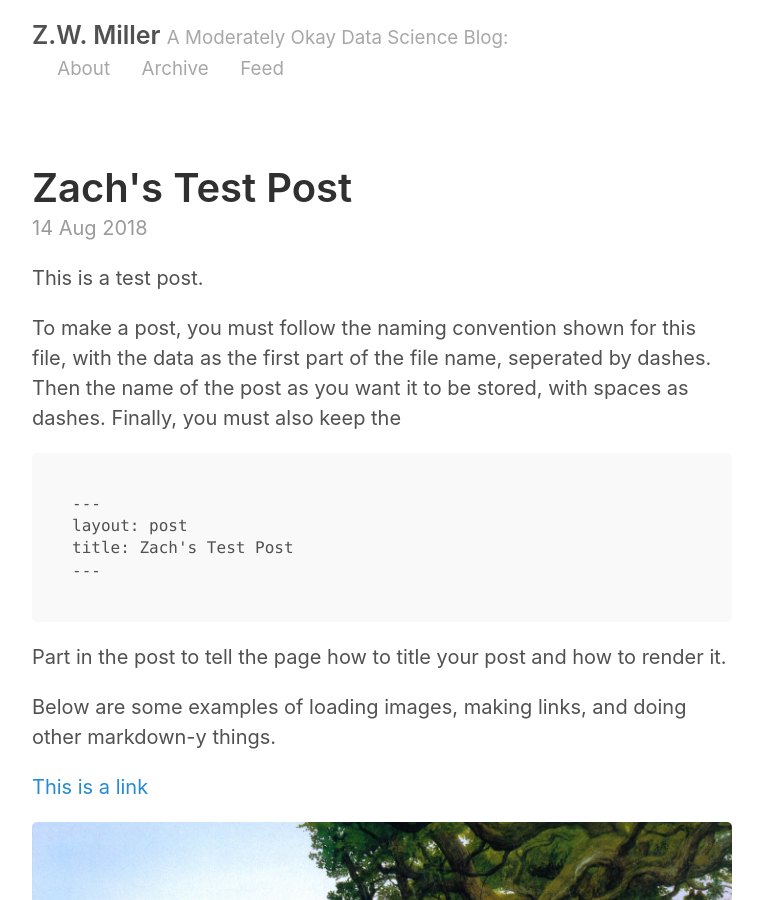
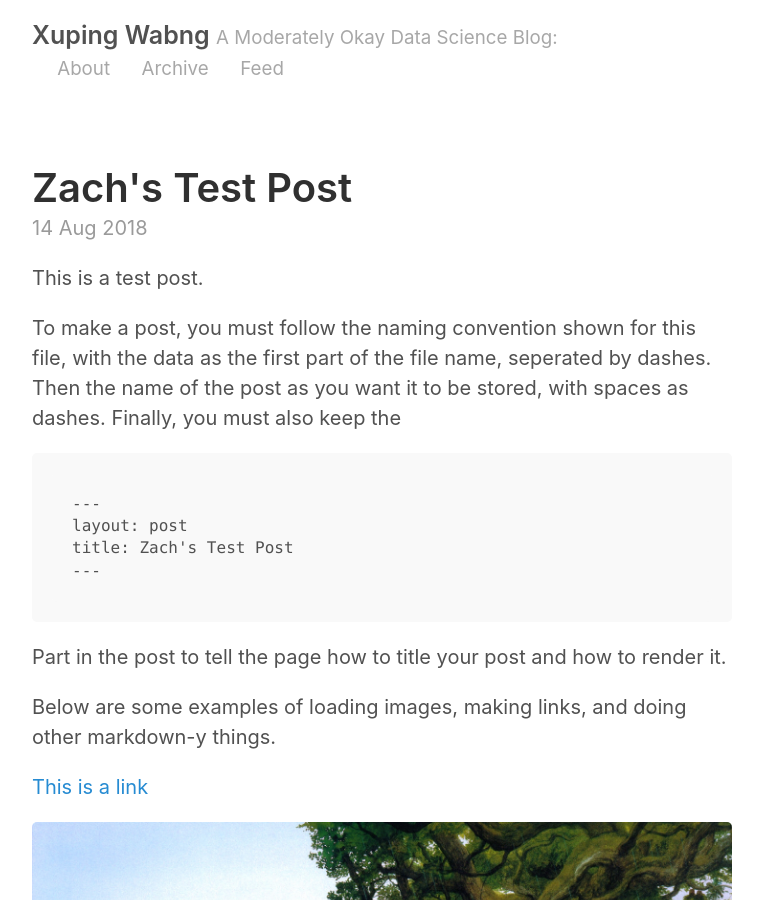
Before and after one commit to xupingwang/xupingwang.github.io, a Jekyll site: the page built from index.html, in a window 1280 px wide and 900 px high. Shown: the whole window, without its empty margins (258-1021 px from the left). Built offline with Jekyll 4.4.1, drawn with Linux system fonts in a browser that asks for light colours; the list of posts is cut into pages by our own code.

Commit message:
name change

```diff
--- a/_config.yml
+++ b/_config.yml
@@ -2,7 +2,7 @@
 permalink:           pretty
 
 # Setup
-title:               Z.W. Miller
+title:               Xuping Wabng
 tagline:             A Moderately Okay Data Science Blog
 url:                 http://zwmiller.github.io
 paginate:            2
```
Also changed, not shown: 1 other file.
